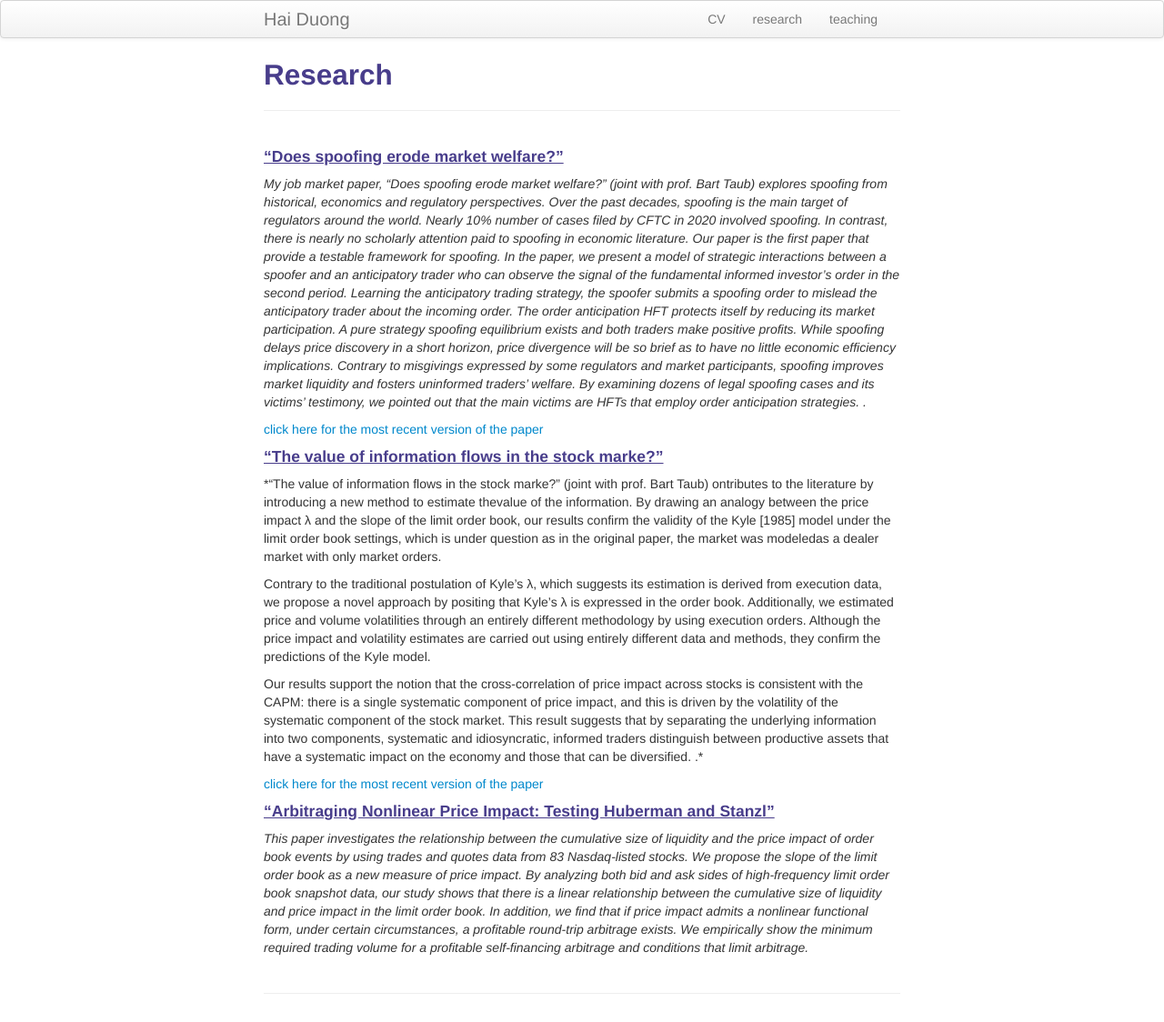
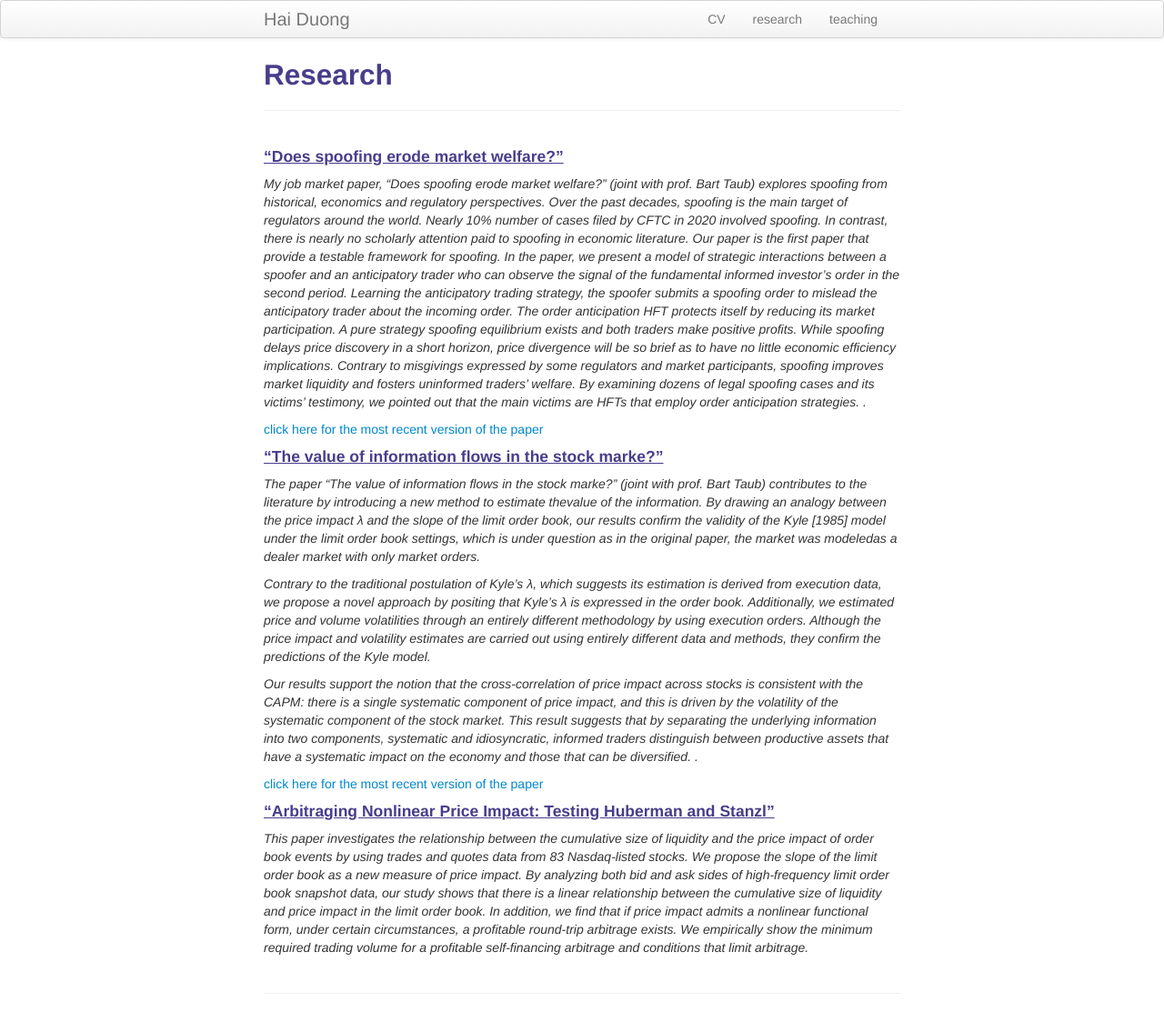
Before and after one commit to hai12strong/hai12strong.github.io, a Jekyll site: the page built from pages/research.md, in a window 1280 px wide. Shown: the whole page at 91% size. Built offline with Jekyll 4.4.1, drawn with Linux system fonts in a browser that asks for light colours.

Commit message:
correct error

```diff
--- a/pages/research.md
+++ b/pages/research.md
@@ -7,25 +7,28 @@ description: Hai Duong's research
 
 
 #### <u>“Does spoofing erode market welfare?”</u>
+
 *My job market paper, “Does spoofing erode market welfare?” (joint with prof. Bart Taub) explores spoofing from historical, economics and regulatory perspectives. Over the past decades, spoofing is the main target of regulators around the world.  Nearly 10% number of cases filed by CFTC in 2020 involved spoofing. In contrast, there is nearly no scholarly attention paid to spoofing in economic literature. Our paper is the first paper that provide a testable framework for spoofing. In the paper, we present a model of strategic interactions between a spoofer and an anticipatory trader who can observe the signal of the fundamental informed investor's order in the second period. Learning the anticipatory trading strategy,  the spoofer submits a spoofing order to mislead the anticipatory trader about the incoming order. The order anticipation HFT protects itself by reducing its market participation. A pure strategy spoofing equilibrium exists and both traders make positive profits. While spoofing delays price discovery in a short horizon, price divergence will be so brief as to have no little economic efficiency implications. Contrary to misgivings expressed by some regulators and market participants, spoofing improves market liquidity and fosters uninformed traders' welfare. By examining dozens of legal spoofing cases and its victims’ testimony, we pointed out that the main victims are HFTs that employ order anticipation strategies. .*
 
 [click here for the most recent version of the paper]({{ BASE_PATH}}/pages/working_papers/Spoofing_updated_11112024.pdf)
 
 #### <u>“The value of information flows in the stock marke?”</u>
-*“The value of information flows in the stock marke?” (joint with prof. Bart Taub) ontributes to the literature by introducing a new method to estimate thevalue of the information. By drawing an analogy between the price impact λ and the slope of the limit order book, our results confirm the validity of the Kyle [1985] model under the limit order book settings, which is under question as in the original paper, the market was modeledas a dealer market with only market orders.
 
-Contrary to the traditional postulation of Kyle’s λ, which suggests its estimation is derived
+*The paper “The value of information flows in the stock marke?” (joint with prof. Bart Taub) contributes to the literature by introducing a new method to estimate thevalue of the information. By drawing an analogy between the price impact λ and the slope of the limit order book, our results confirm the validity of the Kyle [1985] model under the limit order book settings, which is under question as in the original paper, the market was modeledas a dealer market with only market orders.*
+
+*Contrary to the traditional postulation of Kyle’s λ, which suggests its estimation is derived
 from execution data, we propose a novel approach by positing that Kyle’s λ is expressed in the
 order book. Additionally, we estimated price and volume volatilities through an entirely different
 methodology by using execution orders. Although the price impact and volatility estimates are
 carried out using entirely different data and methods, they confirm the predictions of the Kyle
-model.
+model.*
 
-Our results support the notion that the cross-correlation of price impact across stocks is consistent with the CAPM: there is a single systematic component of price impact, and this is driven by the volatility of the systematic component of the stock market. This result suggests that by separating the underlying information into two components, systematic and idiosyncratic, informed traders distinguish between productive assets that have a systematic impact on the economy and those that can be diversified. .*
+*Our results support the notion that the cross-correlation of price impact across stocks is consistent with the CAPM: there is a single systematic component of price impact, and this is driven by the volatility of the systematic component of the stock market. This result suggests that by separating the underlying information into two components, systematic and idiosyncratic, informed traders distinguish between productive assets that have a systematic impact on the economy and those that can be diversified. .*
 
 [click here for the most recent version of the paper]({{ BASE_PATH}}/pages/working_papers/LOB_updated_11112024.pdf)
 
 #### <u>“Arbitraging Nonlinear Price Impact: Testing Huberman and Stanzl”</u>
+
 *This paper investigates the relationship between the cumulative size of liquidity and the price
 impact of order book events by using trades and quotes data from 83 Nasdaq-listed stocks. We
 propose the slope of the limit order book as a new measure of price impact. By analyzing both
```
